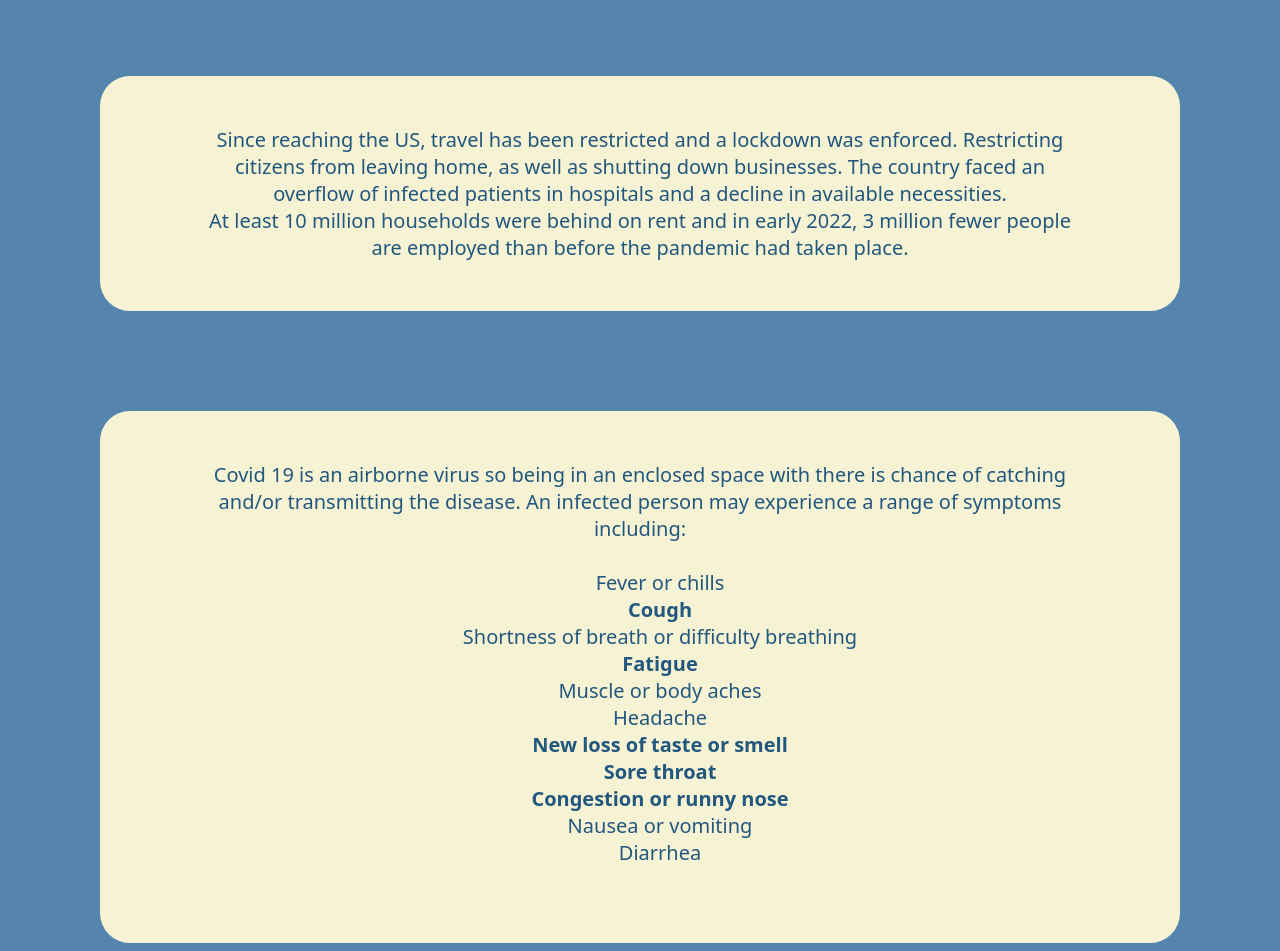
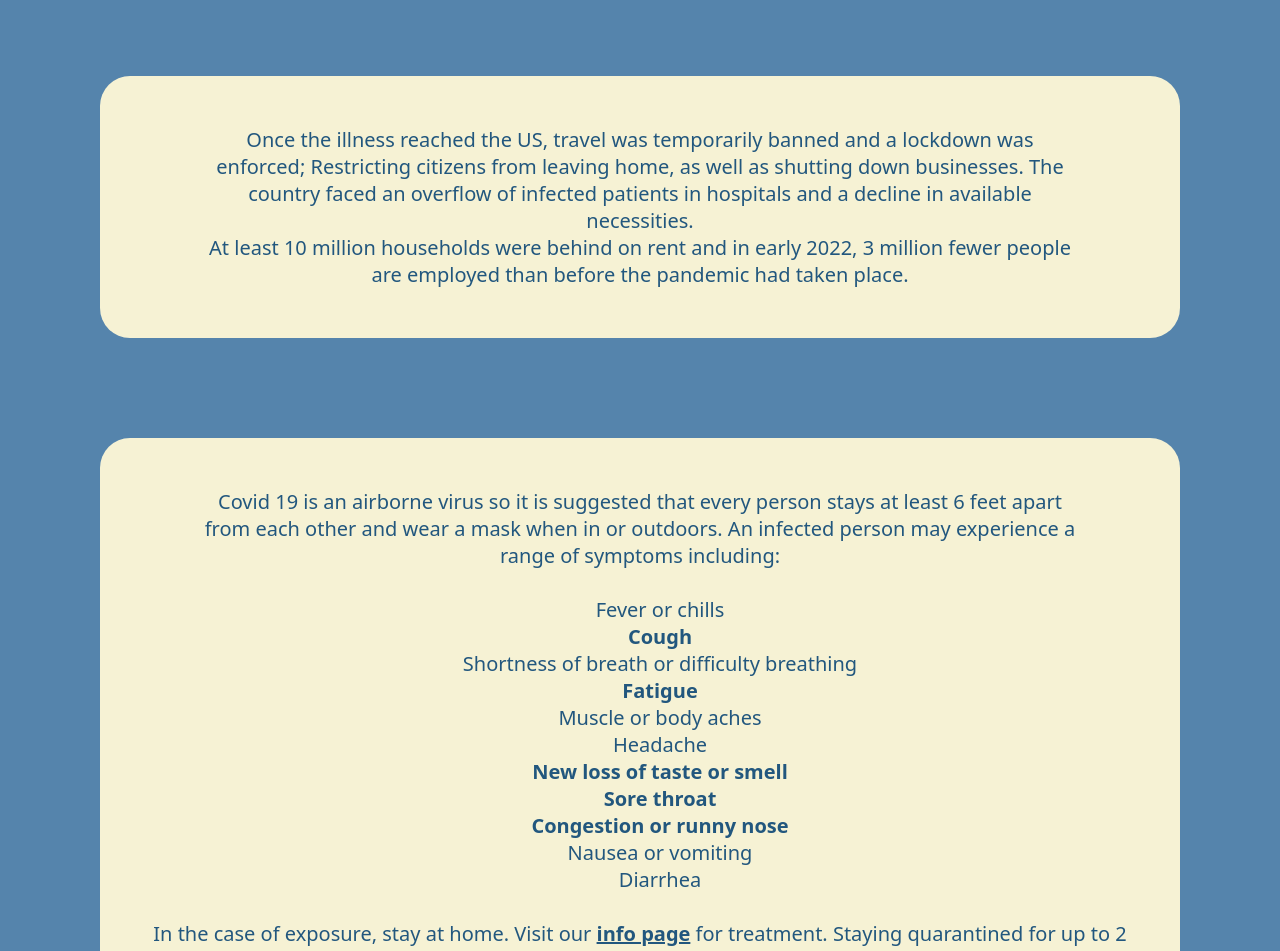
Before and after one commit to juanhdzx/HopeHacks, a website: page index.html in a window 1280 px wide. Shown: the part 940-1891 px from the top of the page. Drawn offline with nearby package versions, Linux system fonts and the light colour scheme.

Commit message:
new push

```diff
--- a/CSS/style.css
+++ b/CSS/style.css
@@ -102,6 +102,11 @@ h2{
 
 }
 
+.info-link {
+    font-weight: bold;
+    color:#22577E;
+}
+
 p {
     position: relative;
     padding-left: 50px;
--- a/index.html
+++ b/index.html
@@ -14,7 +14,7 @@
     <div class="top">
         <div class="image">
             <div class="centered">
-                <h1>CovidNow - The Coronavirus</h1>
+                <h1>CovidHealth: The Coronavirus</h1>
                 <h4>A Hope Hacks Solution</h4>
             </div>
             <div class="container">
@@ -39,13 +39,13 @@
 
     <section class="sect">
         <div class="para">
-            <p>Since reaching the US, travel has been restricted and a lockdown was enforced. Restricting citizens from leaving home, as well as shutting down businesses. The country faced an overflow of infected patients in hospitals and a decline in available necessities.</br>At least 10 million households were behind on rent and in early 2022, 3 million fewer people are employed than before the pandemic had taken place.</p>
+            <p>Once the illness reached the US, travel was temporarily banned and a lockdown was enforced; Restricting citizens from leaving home, as well as shutting down businesses. The country faced an overflow of infected patients in hospitals and a decline in available necessities.</br>At least 10 million households were behind on rent and in early 2022, 3 million fewer people are employed than before the pandemic had taken place.</p>
         </div>
     </section>
 
     <section class="sect">
         <div class="para">
-            <p>Covid 19 is an airborne virus so being in an enclosed space with there is chance of catching and/or transmitting the disease. An infected person may experience a range of symptoms including:</br></br>
+            <p>Covid 19 is an airborne virus so it is suggested that every person stays at least 6 feet apart from each other and wear a mask when in or outdoors. An infected person may experience a range of symptoms including:</br></br>
                 <ul class="mid">
                     <li>Fever or chills</li>
                     <li class="symptom">Cough</li>
@@ -59,7 +59,7 @@
                     <li>Nausea or vomiting</li>
                     <li>Diarrhea</li>
                 </ul></br>
-
+            In the case of exposure, stay at home. Visit our <a href="info.html" class="info-link">info page</a> for treatment. Staying quarantined for up to 2 weeks is recommended. If symptoms worsen, call a doctor or visit an Urgent Care facility.
             </p>
 
         </div>
```
Also changed, not shown: Screen Shot 2022-07-05 at 12.20.06 PM.png (renamed from IMG/list.png).
